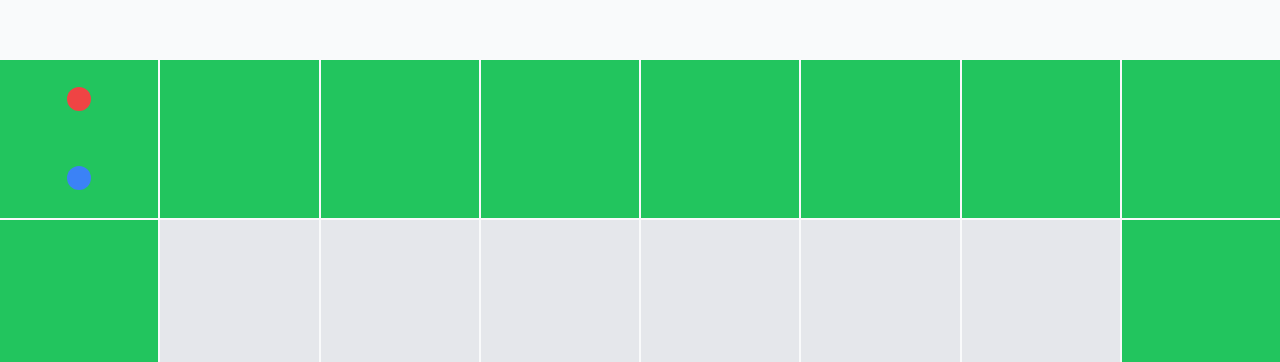
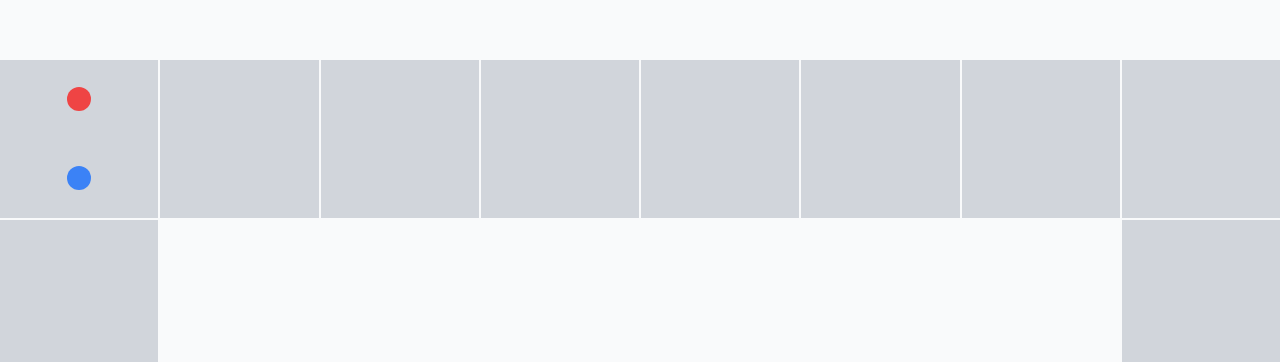
Before and after one commit to nrjdalal/cartel, a Next.js app: page / in a window 1280 px wide. Shown: the part 438-800 px from the top of the page. Built offline with nearby package versions, Linux system fonts and the light colour scheme.

Commit message:
repeat turn on 6

```diff
--- a/src/app/page.tsx
+++ b/src/app/page.tsx
@@ -142,6 +142,26 @@ export default function Home() {
     setPlayers((prev) => {
       const newPlayers = [...prev]
       newPlayers[turn].position += dice
+      const currentIndex = newPlayers[turn].position % 28
+      // check if current index block is owned
+      const isOwned = playableBlocks.find(
+        (playableBlock) => playableBlock.id === currentIndex,
+      )?.owned
+
+      if (!isOwned) {
+        newPlayers[turn].wallet -= 100
+        setPlayableBlocks((prev) => {
+          const newPlayableBlocks = [...prev]
+          newPlayableBlocks[currentIndex].owned = turn
+          return newPlayableBlocks
+        })
+      }
+
+      if (isOwned && isOwned !== turn) {
+        newPlayers[turn].wallet -= 50
+        newPlayers[isOwned].wallet += 50
+      }
+
       return newPlayers
     })
     if (dice !== 6) {
@@ -151,8 +171,8 @@ export default function Home() {
 
   return (
     <main className="flex min-h-svh select-none flex-col items-center justify-center bg-gray-50">
-      <div className="relative flex aspect-[9/16] h-full w-full items-center justify-center">
-        <div className="absolute bottom-4 right-4 flex items-center justify-center">
+      <div className="relative flex aspect-[9/16] w-full items-center justify-center">
+        <div className="absolute bottom-16 right-4 flex items-center justify-center">
           <button
             onClick={() => {
               OnRoll()
@@ -176,13 +196,18 @@ export default function Home() {
           {gridBlocks.map((block) => (
             <div key={block}>
               <div
-                className={`${
+                className={cn(
+                  'grid aspect-square items-center justify-center',
                   playableBlocks.find(
                     (playableBlock) => playableBlock.block === block,
-                  )
-                    ? 'bg-green-500'
-                    : 'bg-gray-200'
-                } grid aspect-square items-center justify-center`}
+                  ) && 'bg-gray-300',
+                  playableBlocks.find(
+                    (playableBlock) => playableBlock.block === block,
+                  )?.owned === 0 && 'bg-blue-300',
+                  playableBlocks.find(
+                    (playableBlock) => playableBlock.block === block,
+                  )?.owned === 1 && 'bg-red-300',
+                )}
               >
                 {playableBlocks.find(
                   (playableBlock) => playableBlock.block === block,
```
